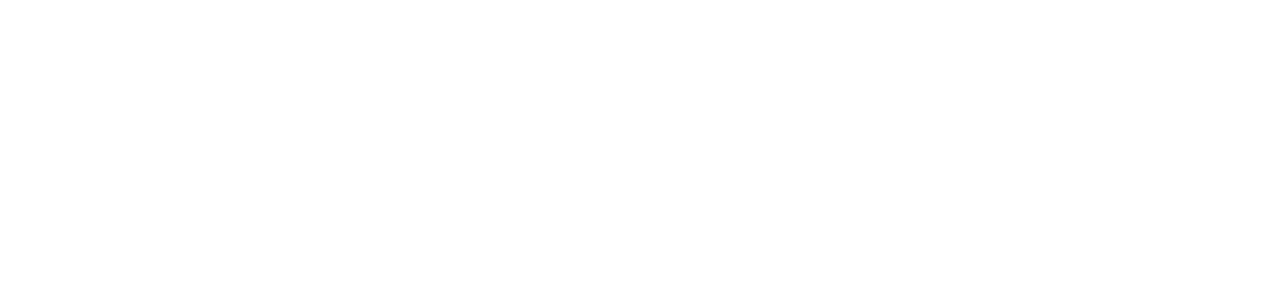
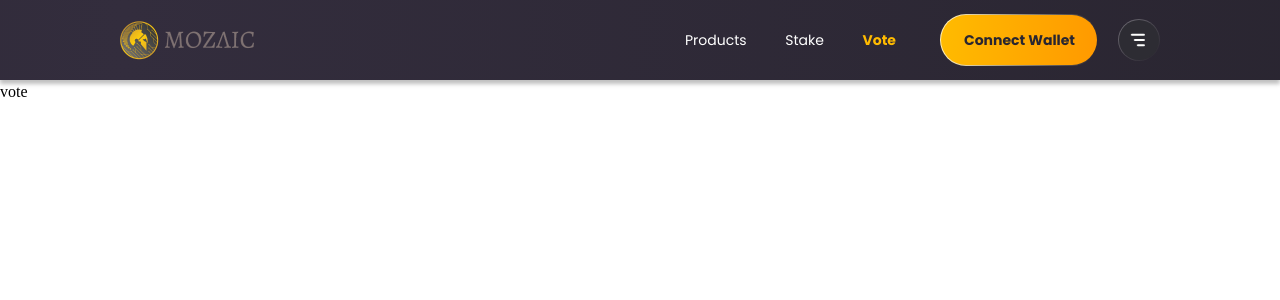
Before and after one commit to Tohid001/Mozaic-UI, a React (Create React App) app: page /vote in a window 1280 px wide. Before the commit this address had no page. Shown: the top 300 px of the page. Built offline with nearby package versions, Linux system fonts and the light colour scheme.

Commit message:
travelling between pages has implemented

```diff
--- a/src/App.js
+++ b/src/App.js
@@ -1,9 +1,11 @@
 import React from "react";
 import { Routes, Route, BrowserRouter as Router } from "react-router-dom";
-
 import { GlobalReset } from "./Global.styled";
 import "./App.css";
 import Home from "./pages/Home";
+import Products from "./pages/Products";
+import Stake from "./pages/Stake";
+import Vote from "./pages/Vote";
 
 function App() {
   return (
@@ -12,7 +14,9 @@
         <GlobalReset />
         <Routes>
           <Route path="/" element={<Home />}>
-            <Route path="products" element={<p>storbxbxbxes</p>} />
+            <Route path="products" element={<Products />} />
+            <Route path="stake" element={<Stake />} />
+            <Route path="vote" element={<Vote />} />
           </Route>
         </Routes>
       </Router>
--- a/src/container/Header/Header.js
+++ b/src/container/Header/Header.js
@@ -1,33 +1,61 @@
-import React from "react";
+import React, { useState } from "react";
+import { NavLink } from "react-router-dom";
 import {
   StyledHeader,
   StyledNavContainer,
   StyledLogo,
   StyledNavListButtonContainer,
+  StyledNavLink,
   StyledNavList,
   StyledConnectButton,
   StyledToggleButton,
   StyledBar,
 } from "./Header.styled";
+
 import Logo from "./logo.png";
+import classes from "./Header.module.css";
 
 function Header() {
   return (
     <StyledHeader>
       <StyledNavContainer>
-        <StyledLogo>
-          <img src={Logo} />
-        </StyledLogo>
+        <NavLink to="/">
+          <StyledLogo>
+            <img src={Logo} />
+          </StyledLogo>
+        </NavLink>
+
         <StyledNavListButtonContainer>
           <StyledNavList>
             <li>
-              <a href="">Products</a>
+              <NavLink
+                to="/products"
+                className={({ isActive }) =>
+                  isActive ? classes.activeclassname : undefined
+                }
+              >
+                <StyledNavLink>Products</StyledNavLink>
+              </NavLink>
             </li>
             <li>
-              <a href="">Stake</a>
+              <NavLink
+                to="/stake"
+                className={({ isActive }) =>
+                  isActive ? classes.activeclassname : undefined
+                }
+              >
+                <StyledNavLink>Stake</StyledNavLink>
+              </NavLink>
             </li>
             <li>
-              <a href="">Vote</a>
+              <NavLink
+                to="/vote"
+                className={({ isActive }) =>
+                  isActive ? classes.activeclassname : undefined
+                }
+              >
+                <StyledNavLink>Vote</StyledNavLink>
+              </NavLink>
             </li>
           </StyledNavList>
           <StyledConnectButton as="a" href="">
--- /dev/null
+++ b/src/container/Header/Header.module.css
@@ -0,0 +1,5 @@
+.activeclassname span {
+  font-style: bold;
+  font-weight: 700;
+  color: #ffbb00;
+}
--- a/src/container/Header/Header.styled.js
+++ b/src/container/Header/Header.styled.js
@@ -1,4 +1,5 @@
 import styled from "styled-components";
+import { NavLink } from "react-router-dom";
 
 export const StyledHeader = styled.div`
   --paddingRatioForBigScreen: 0.09375;
@@ -40,6 +41,20 @@
   flex-grow: 1;
 `;
 
+export const StyledNavLink = styled.span`
+  font-family: "Poppins", sans-serif;
+  font-style: normal;
+  font-weight: 400;
+  color: #fff;
+  text-decoration: none;
+  font-size: 24px;
+  line-height: 36px;
+  @media (min-width: 428px) {
+    font-size: 14px;
+    line-height: 21px;
+  }
+`;
+
 export const StyledNavList = styled.ul`
   list-style: none;
   display: flex;
@@ -59,26 +74,17 @@
       position: absolute;
       bottom: 0;
     }
-    & a {
-      font-family: "Poppins", sans-serif;
-      font-style: normal;
-      font-weight: 400;
-      color: #fff;
-      font-size: 24px;
-      line-height: 36px;
-      @media (min-width: 428px) {
-        font-size: 14px;
-        line-height: 21px;
-      }
-    }
-    &:nth-of-type(1) {
-      & a {
-        font-style: bold;
-        font-weight: 700;
-        color: #ffbb00;
-      }
-    }
+    /* &:nth-of-type(1) ${StyledNavLink} {
+      font-style: bold;
+      font-weight: 700;
+      color: #ffbb00;
+    } */
   }
+  /* & .activeLink {
+    font-style: bold;
+    font-weight: 700;
+    color: #ffbb00;
+  } */
 
   /* --widthRatio: 0.14653; */
   /* width: min(211px, calc(var(--widthRatio) * calc(100vw))); */
--- a/src/pages/Home.js
+++ b/src/pages/Home.js
@@ -6,6 +6,7 @@
   return (
     <>
       <Header />
+      {/* <p>jjjjjj</p>
       <p>jjjjjj</p>
       <p>jjjjjj</p>
       <p>jjjjjj</p>
@@ -39,8 +40,7 @@
       <p>jjjjjj</p>
       <p>jjjjjj</p>
       <p>jjjjjj</p>
-      <p>jjjjjj</p>
-      <p>jjjjjj</p>
+      <p>jjjjjj</p> */}
       <Outlet />
     </>
   );
--- /dev/null
+++ b/src/pages/Products.js
@@ -0,0 +1,7 @@
+import React from "react";
+
+function Products() {
+  return <div>Products</div>;
+}
+
+export default Products;
--- /dev/null
+++ b/src/pages/Stake.js
@@ -0,0 +1,7 @@
+import React from "react";
+
+function Stake() {
+  return <div>Stake</div>;
+}
+
+export default Stake;
--- /dev/null
+++ b/src/pages/Vote.js
@@ -0,0 +1,7 @@
+import React from "react";
+
+function Vote() {
+  return <div>vote</div>;
+}
+
+export default Vote;
```
